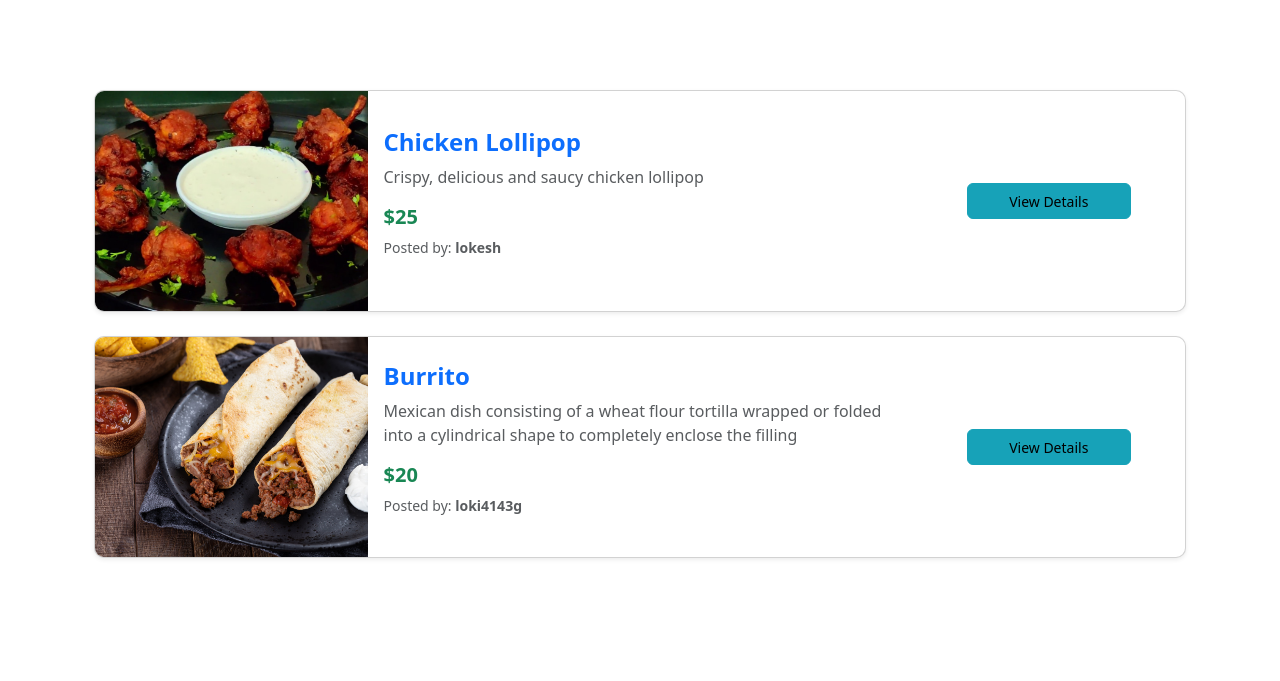
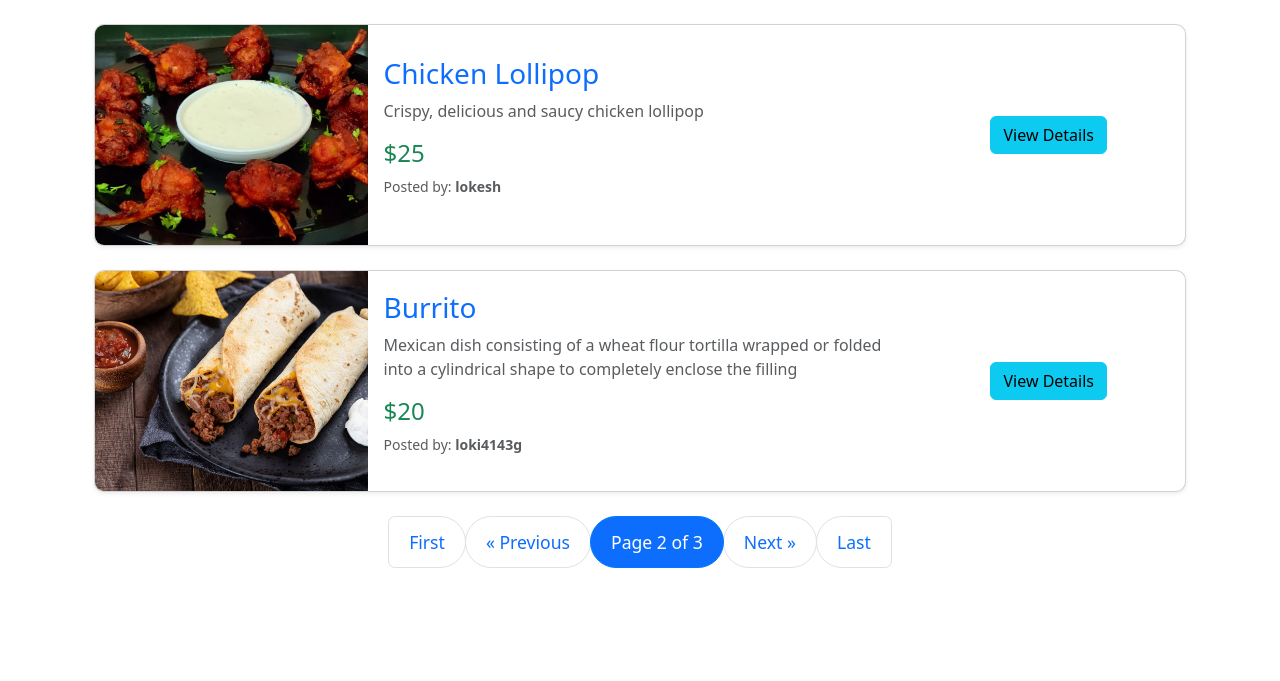
Before and after one commit to lokesh768/mysite, a Django app: page /food/?page=2 in a window 1280 px wide. Shown: the part 56-737 px from the top of the page. Run offline with Django 4.2, Linux system fonts and the light colour scheme; a user stored in the database is signed in; data comes from the database, SQL or seed files in the repository.

Commit message:
Update index.html for pagination

```diff
--- a/food/templates/food/index.html
+++ b/food/templates/food/index.html
@@ -30,6 +30,55 @@
     {% endfor %}
 </div>
 
+<!-- Pagination -->
+<div class="d-flex justify-content-center mt-4">
+    <nav aria-label="Page navigation">
+        <ul class="pagination pagination-lg">
+            {% if item_list.has_previous %}
+                <li class="page-item">
+                    <a class="page-link text-primary" href="?page=1" aria-label="First">First</a>
+                </li>
+                <li class="page-item">
+                    <a class="page-link text-primary" href="?page={{ item_list.previous_page_number }}" aria-label="Previous">
+                        &laquo; Previous
+                    </a>
+                </li>
+            {% else %}
+                <li class="page-item disabled">
+                    <a class="page-link text-secondary" aria-disabled="true">First</a>
+                </li>
+                <li class="page-item disabled">
+                    <a class="page-link text-secondary" aria-disabled="true">&laquo; Previous</a>
+                </li>
+            {% endif %}
+
+            <li class="page-item active">
+                <a class="page-link text-white bg-primary">
+                    Page {{ item_list.number }} of {{ item_list.paginator.num_pages }}
+                </a>
+            </li>
+
+            {% if item_list.has_next %}
+                <li class="page-item">
+                    <a class="page-link text-primary" href="?page={{ item_list.next_page_number }}" aria-label="Next">
+                        Next &raquo;
+                    </a>
+                </li>
+                <li class="page-item">
+                    <a class="page-link text-primary" href="?page={{ item_list.paginator.num_pages }}" aria-label="Last">Last</a>
+                </li>
+            {% else %}
+                <li class="page-item disabled">
+                    <a class="page-link text-secondary" aria-disabled="true">Next &raquo;</a>
+                </li>
+                <li class="page-item disabled">
+                    <a class="page-link text-secondary" aria-disabled="true">Last</a>
+                </li>
+            {% endif %}
+        </ul>
+    </nav>
+</div>
+
 <!-- Inline CSS for styling -->
 <style>
     .card {
@@ -42,72 +91,25 @@
         box-shadow: 0px 4px 15px rgba(0, 0, 0, 0.1);
     }
 
-    .card-title {
-        font-weight: bold;
-        font-size: 1.5rem;
+    .pagination-lg .page-link {
+        border-radius: 30px;
+        padding: 0.75rem 1.25rem;
+        font-size: 1.1rem;
     }
 
-    .card-text {
-        font-size: 1rem;
-        color: #555;
+    .pagination .page-item .page-link {
+        color: #17a2b8;
     }
 
-    .text-success {
-        font-size: 1.25rem;
-        font-weight: 600;
+    .pagination .page-item .page-link:hover {
+        background-color: #e3f2fd;
+        color: #007bff;
     }
 
-    .btn-info {
-        background-color: #17a2b8;
-        border-color: #17a2b8;
-        padding: 0.5rem 1rem;
-    }
-
-    .btn-info:hover {
-        background-color: #138496;
-        border-color: #117a8b;
-    }
-
-    /* Reduce button width */
-    .btn-md {
-        font-size: 0.875rem;
-        padding: 0.4rem 0.8rem;
-        width: 60%; /* Reduced width for the button */
-        max-width: 180px; /* Maximum width for the button */
-    }
-
-    .img-fluid {
-        height: 220px;
-        width: 100%;
-        object-fit: cover;
-    }
-
-    .container {
-        padding-bottom: 50px;
-    }
-
-    /* Media query for smaller screens */
-    @media (max-width: 768px) {
-        .card {
-            margin-bottom: 20px;
-        }
-
-        .img-fluid {
-            height: 200px;
-        }
-
-        /* Reduce button size and adjust width further on mobile */
-        .btn-md {
-            font-size: 0.75rem;
-            padding: 0.35rem 0.7rem;
-            width: 70%; /* Increase width slightly on smaller screens */
-            max-width: 150px;
-        }
-
-        .col-md-3.d-flex {
-            justify-content: flex-start; /* Align the button on mobile */
-            padding: 1rem; /* Add padding around button */
-        }
+    .pagination .page-item.active .page-link {
+        background-color: #007bff;
+        border-color: #007bff;
+        color: white;
     }
 </style>
 
```
